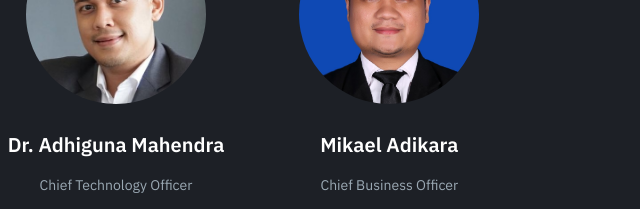
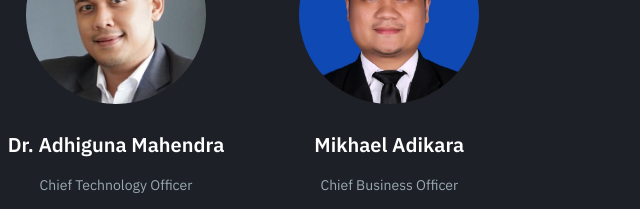
Before and after one commit to ekkirinaldi/landing-page-centaurops, a website: page index.html in a window 1280 px wide. Shown: the part 3280-3489 px from the top of the page, 524-1164 px from the left. Drawn offline with nearby package versions, Linux system fonts and the light colour scheme; files whose address does not match are found by name.

Commit message:
fix name

```diff
--- a/index.html
+++ b/index.html
@@ -215,9 +215,9 @@
                             <!-- Team Member 3 -->
                             <div class="team-member text-center" style="flex: 1; display: flex; flex-direction: column; align-items: center;">
                                 <div style="margin-bottom: 24px; display: flex; justify-content: center;">
-                                    <img src="dist/images/mikael-adikara.jpeg" alt="Mikael Adikara" style="width: 180px; height: 180px; border-radius: 50%; object-fit: cover; object-position: center 20%;">
+                                    <img src="dist/images/mikael-adikara.jpeg" alt="Mikhael Adikara" style="width: 180px; height: 180px; border-radius: 50%; object-fit: cover; object-position: center 20%;">
                                 </div>
-                                <h4 class="team-member-name" style="color: white; font-size: 20px; margin: 0;">Mikael Adikara</h4>
+                                <h4 class="team-member-name" style="color: white; font-size: 20px; margin: 0;">Mikhael Adikara</h4>
                                 <p class="team-member-role" style="color: #9BA9B4; margin-top: 8px; margin-bottom: 12px; font-size: 14px;">Chief Business Officer</p>
                                 <p class="team-member-description" style="color: #9BA9B4; font-size: 13px; line-height: 1.6; margin: 0 auto; text-align: center; padding: 0 10px;">With more than 8 years of experience in various industries including mining and tech, Mikael is a strategic thinker with a deep understanding of business operations and market dynamics.</p>
                             </div>
```
